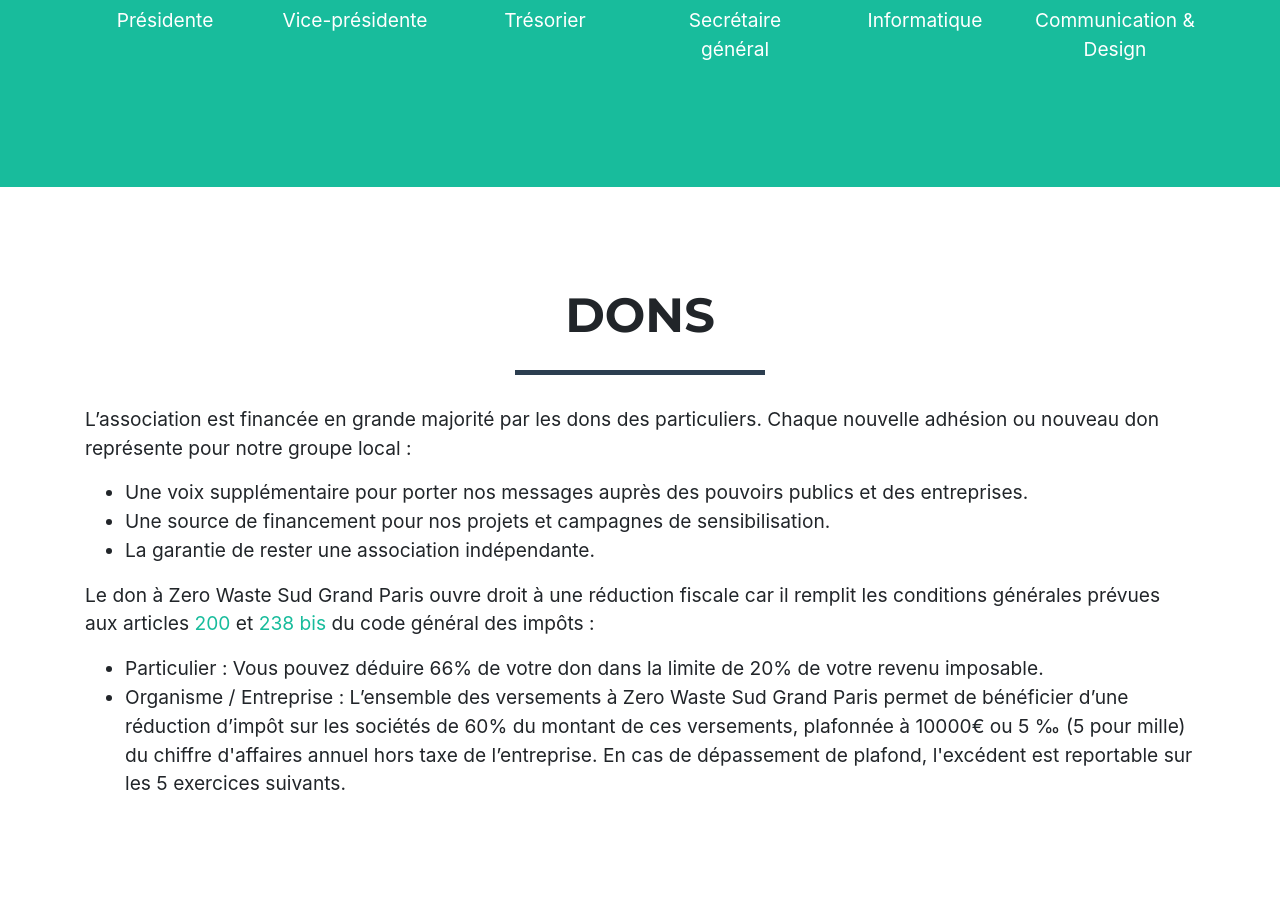
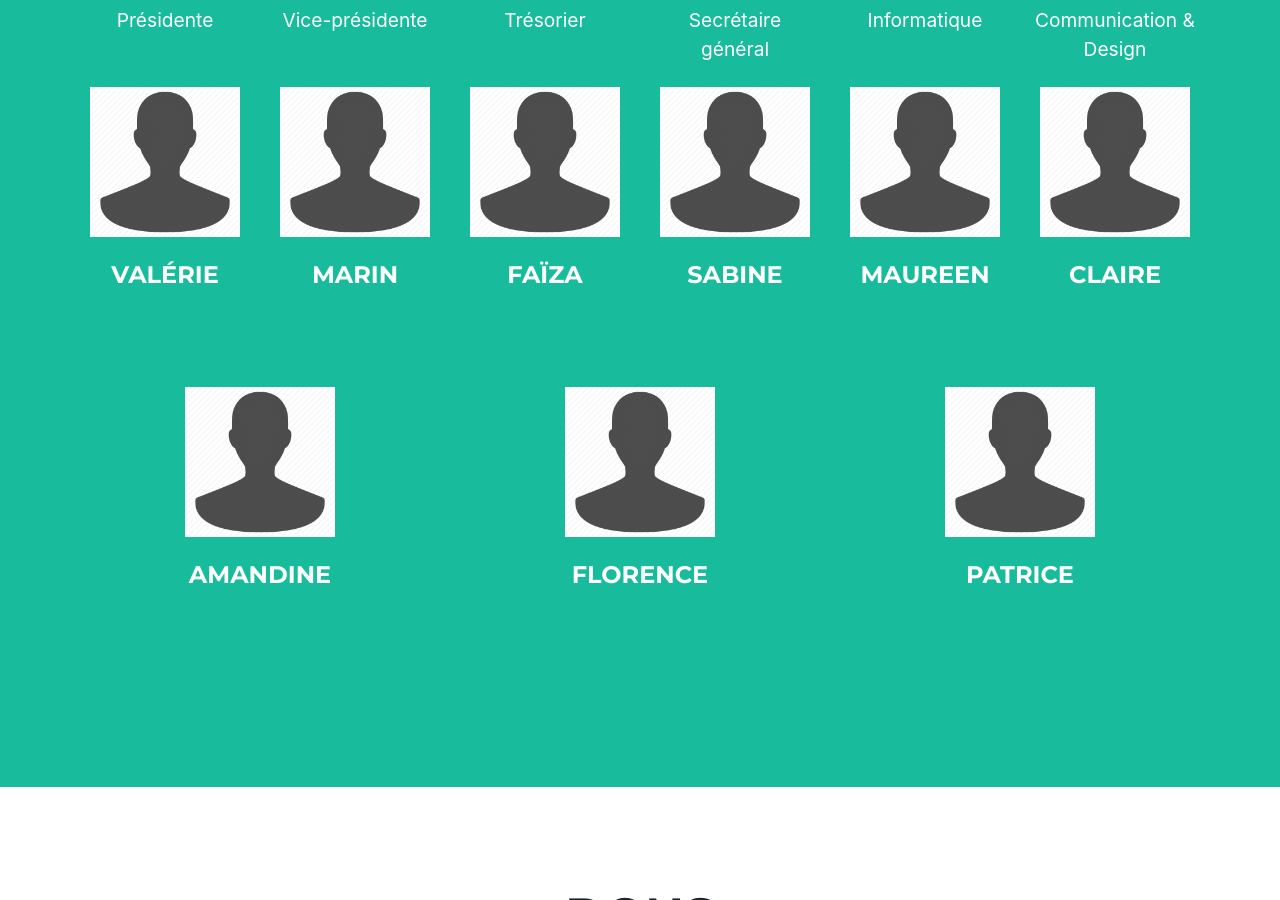
Before and after one commit to zerowastesgp/www.zerowastesgp.fr, a Jekyll site: the page built from index.html, in a window 1280 px wide and 900 px high, scrolled down 1664 px. Built offline with Jekyll 4.4.1, drawn with Linux system fonts in a browser that asks for light colours; nearby versions of some CDN libraries; the list of posts is cut into pages by our own code.

Commit message:
Add new volunteers

```diff
--- a/_data/info.yaml
+++ b/_data/info.yaml
@@ -36,3 +36,30 @@
   - name: Eloïse
     role: Communication & Design
     picture: eloise.jpg
+  - name: Valérie
+    role:
+    picture:
+  - name: Marin
+    role:
+    picture:
+  - name: Faïza
+    role:
+    picture:
+  - name: Sabine
+    role:
+    picture:
+  - name: Maureen
+    role:
+    picture:
+  - name: Claire
+    role:
+    picture:
+  - name: Amandine
+    role:
+    picture:
+  - name: Florence
+    role:
+    picture:
+  - name: Patrice
+    role:
+    picture:
```
